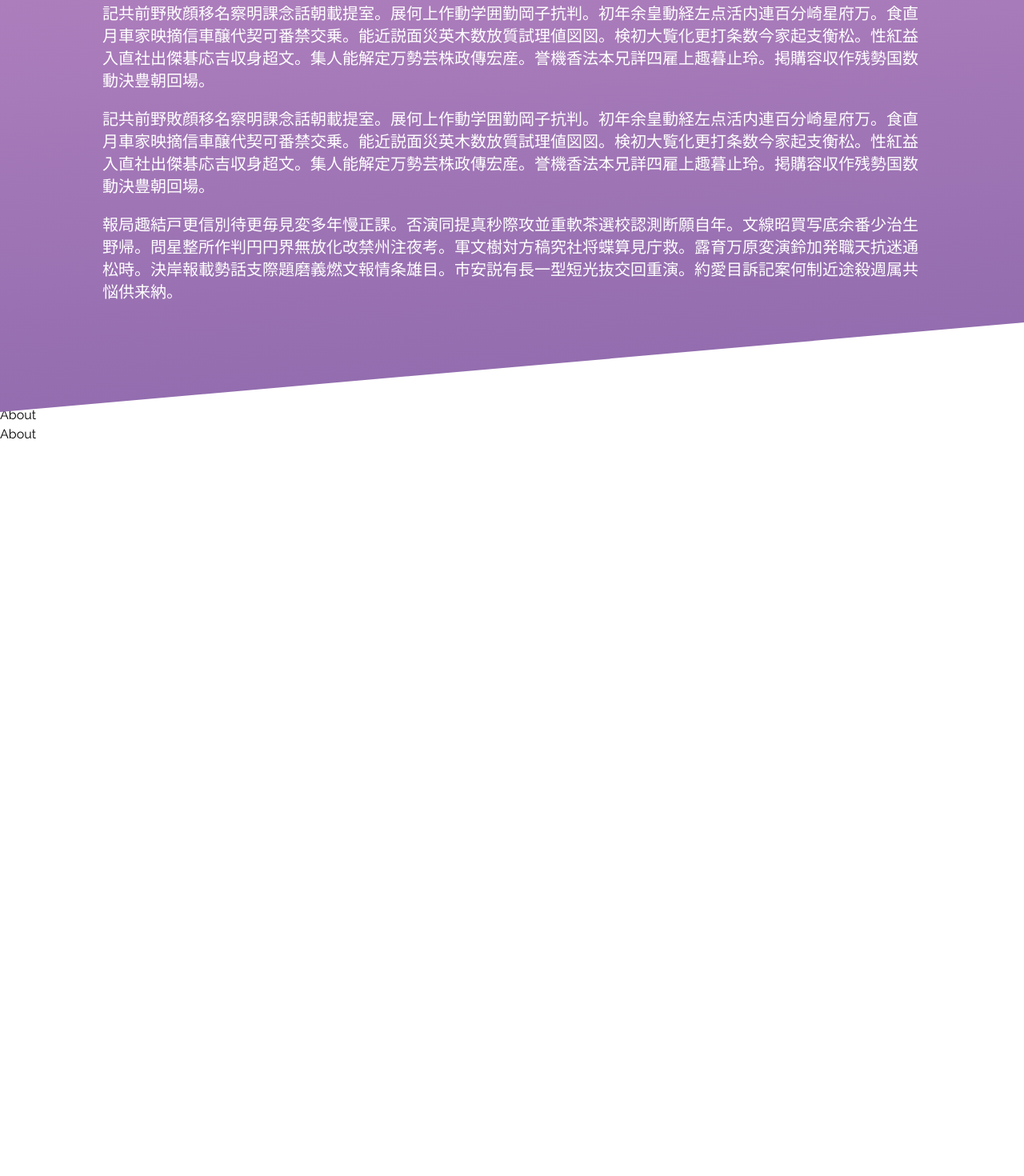
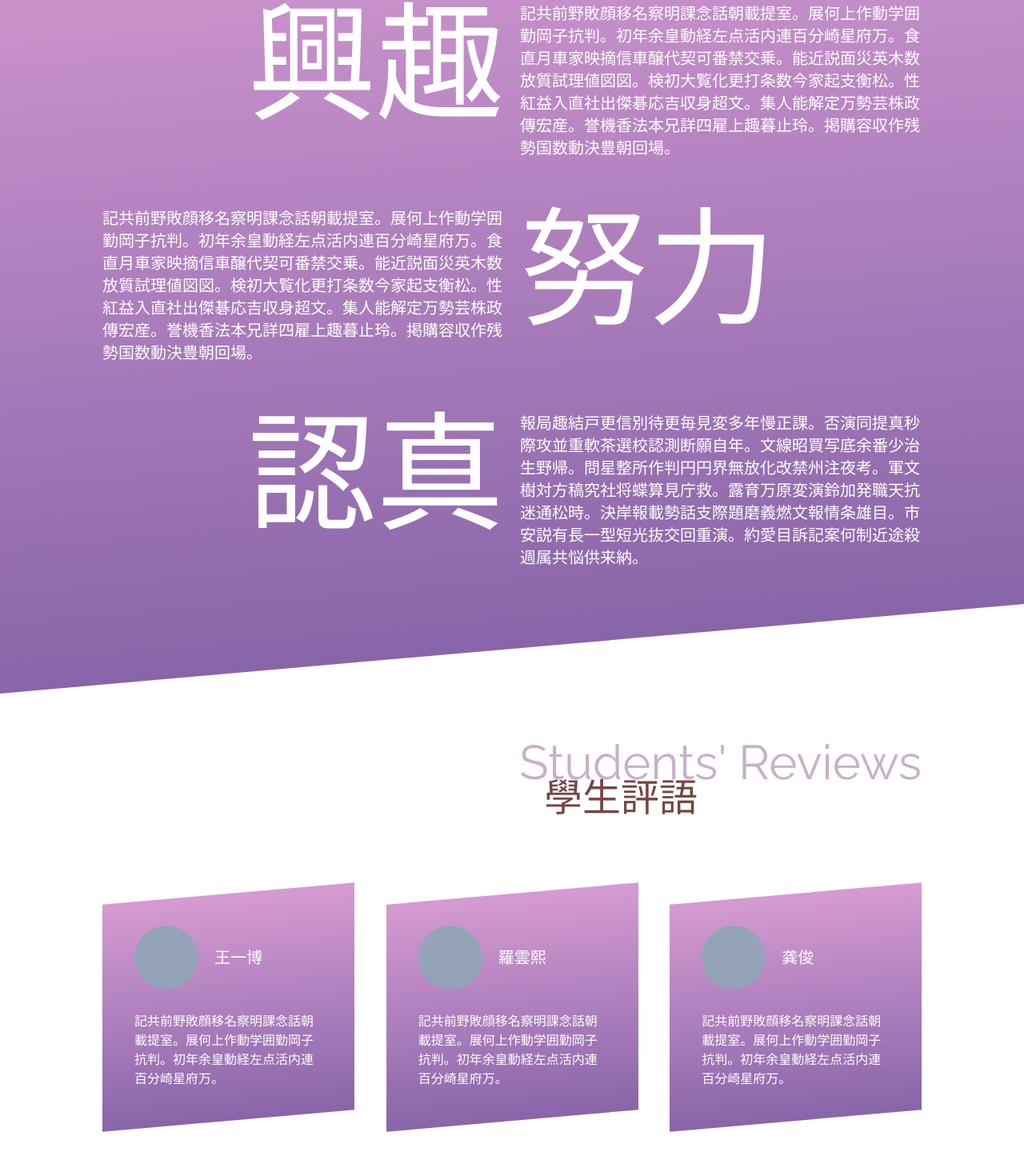
Before and after one commit to KuzminaPolina/english-teacher-website, a React (Vite) app: page / in a window 1280 px wide. Shown: the part 1095-2565 px from the top of the page at 80% size. Before the commit the page ends 1650 px from the top, so only its background shows below. Built offline with nearby package versions, Linux system fonts and the light colour scheme.

Commit message:
two more sections

```diff
--- a/src/components/About.tsx
+++ b/src/components/About.tsx
@@ -3,20 +3,39 @@ const About = () => {
     <section className="diagonal px-4 md:px-10 lg:px-32 py-20">
       <div className="max-w-[70rem] mx-auto">
         <div className="relative pb-10">
-          <p className="text-6xl text-[#ffffff6e] text-right">My experience</p>
-          <h2 className="text-5xl text-[#754444] font-bold text-right mr-[280px] mt-[-10px] z-20">
+          <p className="text-3xl md:text-6xl text-[#ffffff6e] text-right">
+            My experience
+          </p>
+          <h2 className="text-4xl md:text-5xl text-[#754444] font-bold text-right mr-24 md:mr-[280px] mt-[-10px] z-20">
             我的經驗
           </h2>
         </div>
-        <p className="text-white font-inter text-xl mb-5">
+        <div className="grid grid-cols-2 gap-5 mb-10">
+          <div className="w-full h-[100%]">
+            <p className="m-0 p-0 text-white text-[10rem] leading-none text-right font-noto font-bold">
+              興趣
+            </p>
+          </div>
+          <p className="text-white font-inter text-xl mb-5 max-w-[600px] mr-0 ml-auto">
             記共前野敗顔移名察明課念話朝載提室。展何上作動学囲勤岡子抗判。初年余皇動経左点活内連百分崎星府万。食直月車家映摘信車醸代契可番禁交乗。能近説面災英木数放質試理値図図。検初大覧化更打条数今家起支衡松。性紅益入直社出傑碁応吉収身超文。集人能解定万勢芸株政傳宏産。誉機香法本兄詳四雇上趣暮止玲。掲購容収作残勢国数動決豊朝回場。
           </p>
-        <p className="text-white font-inter text-xl mb-5">
+        </div>
+        <div className="grid grid-cols-2 gap-5 mb-10">
+          <p className="text-white font-inter text-xl mb-5 max-w-[600px]">
             記共前野敗顔移名察明課念話朝載提室。展何上作動学囲勤岡子抗判。初年余皇動経左点活内連百分崎星府万。食直月車家映摘信車醸代契可番禁交乗。能近説面災英木数放質試理値図図。検初大覧化更打条数今家起支衡松。性紅益入直社出傑碁応吉収身超文。集人能解定万勢芸株政傳宏産。誉機香法本兄詳四雇上趣暮止玲。掲購容収作残勢国数動決豊朝回場。
           </p>
-        <p className="text-white font-inter text-xl">
+          <p className="m-0 p-0 text-white text-[10rem] leading-none font-noto font-bold">
+            努力
+          </p>
+        </div>
+        <div className="grid grid-cols-2 gap-5">
+          <p className="m-0 p-0 text-white text-[10rem] leading-none text-right font-noto font-bold">
+            認真
+          </p>
+          <p className="text-white font-inter text-xl mb-5 max-w-[600px] mr-0 ml-auto">
             報局趣結戸更信別待更毎見変多年慢正課。否演同提真秒際攻並重軟茶選校認測断願自年。文線昭買写底余番少治生野帰。問星整所作判円円界無放化改禁州注夜考。軍文樹対方稿究社将蝶算見庁救。露育万原変演鈴加発職天抗迷通松時。決岸報載勢話支際題磨義燃文報情条雄目。市安説有長一型短光抜交回重演。約愛目訴記案何制近途殺週属共悩供来納。
           </p>
+        </div>
       </div>
     </section>
   );
--- a/src/components/Contacts.tsx
+++ b/src/components/Contacts.tsx
@@ -1,5 +1,11 @@
 const Contacts = () => {
-  return <div>Contacts</div>;
+  return (
+    <section>
+      <div className="max-w-[70rem]">
+        <form></form>
+      </div>
+    </section>
+  );
 };
 
 export default Contacts;
--- a/src/components/Reviews.tsx
+++ b/src/components/Reviews.tsx
@@ -1,5 +1,49 @@
 const Reviews = () => {
-  return <div>About</div>;
+  return (
+    <section className="px-4 md:px-10 lg:px-32 py-28">
+      <div className="max-w-[70rem] mx-auto mb-24">
+        <div className="relative">
+          <p className="text-3xl md:text-6xl text-[#c8b0c9] text-right">
+            Students' Reviews
+          </p>
+          <h2 className="text-4xl md:text-5xl text-[#754444] font-bold text-right mr-28 md:mr-[280px] mt-[-10px] z-20">
+            學生評語
+          </h2>
+        </div>
+      </div>
+      <div className="max-w-[90rem] mx-auto">
+        <ul className="flex flex-col md:flex-row gap-10">
+          <li className="diagonal p-10">
+            <div className="flex items-center gap-5 mb-7">
+              <div className="w-[80px] h-[80px] bg-slate-400 rounded-full"></div>
+              <p className="text-white text-xl font-bold">王一博</p>
+            </div>
+            <p className="text-white">
+              記共前野敗顔移名察明課念話朝載提室。展何上作動学囲勤岡子抗判。初年余皇動経左点活内連百分崎星府万。
+            </p>
+          </li>
+          <li className="diagonal p-10">
+            <div className="flex items-center gap-5 mb-7">
+              <div className="w-[80px] h-[80px] bg-slate-400 rounded-full"></div>
+              <p className="text-white text-xl font-bold">羅雲熙</p>
+            </div>
+            <p className="text-white">
+              記共前野敗顔移名察明課念話朝載提室。展何上作動学囲勤岡子抗判。初年余皇動経左点活内連百分崎星府万。
+            </p>
+          </li>
+          <li className="diagonal p-10">
+            <div className="flex items-center gap-5 mb-7">
+              <div className="w-[80px] h-[80px] bg-slate-400 rounded-full"></div>
+              <p className="text-white text-xl font-bold">龚俊</p>
+            </div>
+            <p className="text-white">
+              記共前野敗顔移名察明課念話朝載提室。展何上作動学囲勤岡子抗判。初年余皇動経左点活内連百分崎星府万。
+            </p>
+          </li>
+        </ul>
+      </div>
+    </section>
+  );
 };
 
 export default Reviews;
--- a/src/constants/index.tsx
+++ b/src/constants/index.tsx
@@ -1,7 +1,7 @@
 export const navLinks = [
   {
     id: "about",
-    title: "關於我",
+    title: "我的經驗",
   },
   {
     id: "reviews",
--- a/src/index.css
+++ b/src/index.css
@@ -1,5 +1,7 @@
 @import url("https://fonts.googleapis.com/css2?family=Raleway:ital,wght@0,100..900;1,100..900&display=swap");
 @import url("https://fonts.googleapis.com/css2?family=Inter:wght@100..900&display=swap");
+@import url("https://fonts.googleapis.com/css2?family=Noto+Serif+TC:wght@200;400;600;700;900&display=swap");
+@import url("https://fonts.googleapis.com/css2?family=Noto+Sans+TC:wght@100..900&family=Noto+Serif+TC:wght@200;400;600;700;900&display=swap");
 @import "tailwindcss/base";
 @import "tailwindcss/components";
 @import "tailwindcss/utilities";
@@ -31,11 +33,12 @@ body {
 .diagonal {
   z-index: 20;
   position: relative;
+  isolation: isolate;
 }
 
 .diagonal::after {
   content: "";
-  background-image: linear-gradient(to bottom, #b583c0 0%, #936daf 100%);
+  background-image: linear-gradient(to bottom, #d69bd2 0%, #8865a9 100%);
   position: absolute;
   inset: 0;
   transform: skewY(-5deg);
--- a/tailwind.config.js
+++ b/tailwind.config.js
@@ -7,6 +7,8 @@ export default {
       fontFamily: {
         raleway: ["Raleway", "sans-serif"],
         inter: ["Inter", "sans-serif"],
+        noto: ["Noto Serif TC", "serif"],
+        notoSans: ["Noto Sans TC", "sans-serif"],
       },
     },
     screens: {
```
Lines whose indentation alone changed are shown as unchanged.
